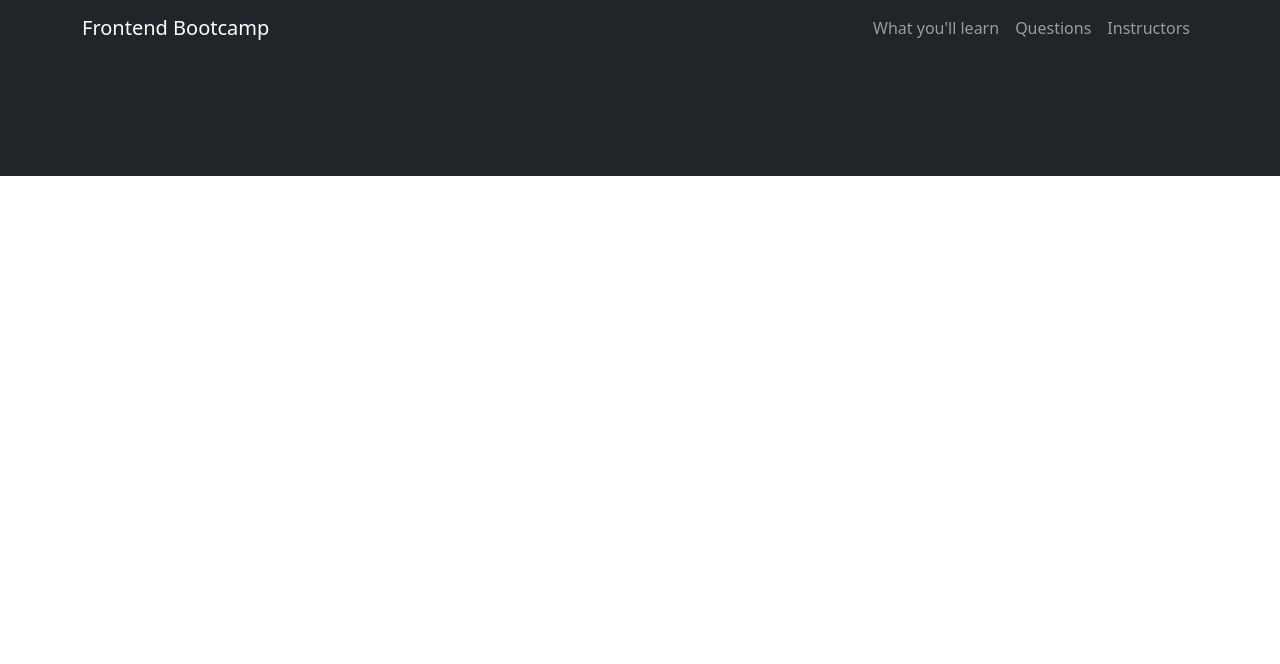
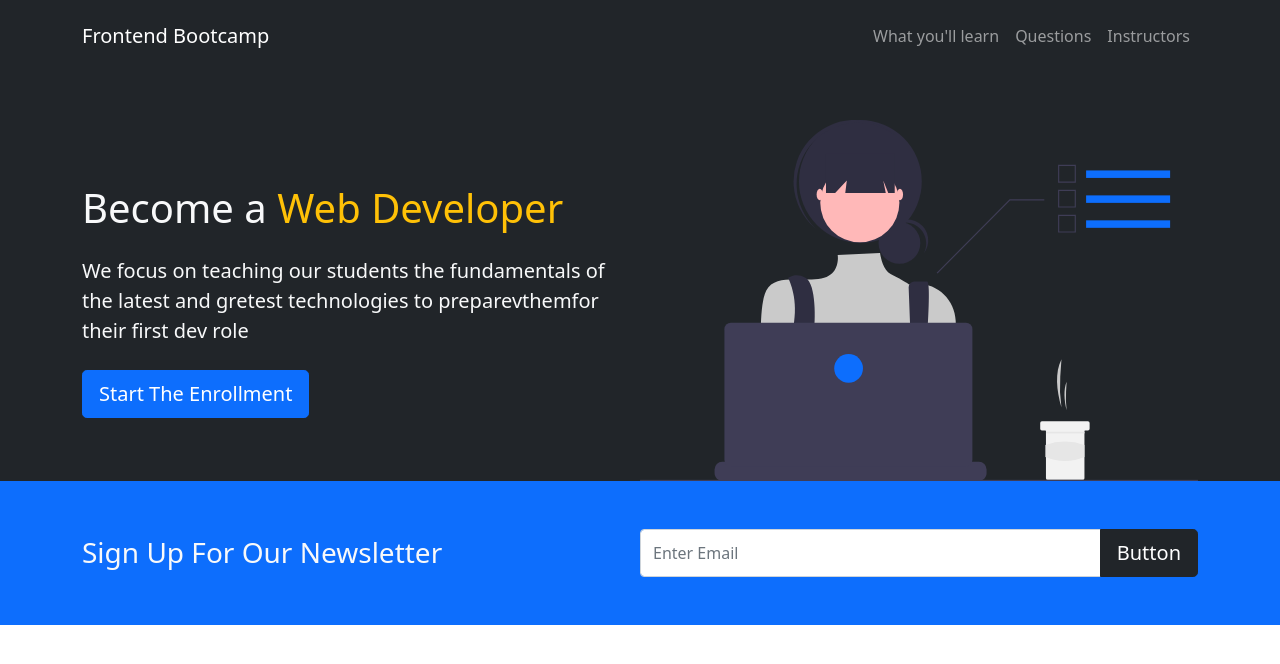
Before and after one commit to PRIYA-REJI/Bootstrap, a plain HTML site: page index.html in a window 1280 px wide. Drawn offline with nearby package versions, Linux system fonts and the light colour scheme.

Commit message:
New project

```diff
--- a/index.html
+++ b/index.html
@@ -12,7 +12,7 @@
 <body>
 
   <!---navbar-->
-<nav class="navbar navbar-expand-lg bg-dark navbar-dark">
+<nav class="navbar navbar-expand-lg bg-dark navbar-dark py-3">
   <div class="container">
 <a href="#" class="navbar-brand">Frontend Bootcamp
 </a>
@@ -26,7 +26,7 @@ data-bs-target="#navmenu
 <span class="navbar-toggler-icon"></span>
 </button>
 
-<div class="collapse navbar-collapse">
+<div class="collapse navbar-collapse"id=navmenu>
 
   <ul class="navbar-nav ms-auto">
     <li class="nav-item">
@@ -46,15 +46,39 @@ data-bs-target="#navmenu
 
 <!---showcase----->
 
-<section class="bg-dark text-light p-5 text-center">
+<section class="bg-dark text-light p-5 p-lg-0 pt-lg-5 text-center text-sm-start">
   <div class="container">
-    <div>
-
-    </div>
-    <img src="" alt="" class="">
-
+   <div class="d-sm-flex align-items-center justify-content-between">
+<div>
+  <h1>Become a <span class="text-warning">Web Developer</span> </h1>
+  <p class="lead my-4">We focus on teaching our students the fundamentals of the latest and gretest technologies to preparevthemfor their first dev role</p>
+  <button class="btn btn-primary btn-lg">
+    Start The Enrollment
+  </button>
+</div>
+<img class="img-fluid w-50 d-none d-sm-block" src="showcase.svg" alt="" class="">
+   </div>
   </div>
 </section>
+
+<!---newsletter---->
+ <section class="bg-primary text-light p-5">
+  <div class="container">
+    <div class="d-md-flex justify-content-between align-items-center">
+      <h3 class="mb-3 mb-md-0">Sign Up For Our Newsletter</h3>
+      <div class="input-group news-input">
+  <input
+  type="text"
+   class="form-control"
+    placeholder="Enter Email"/>
+
+  <button class="btn btn-dark btn-lg"
+  type="button">Button</button>
+</div>
+    </div>
+  </div>
+ </section>
+
   <script src="https://cdn.jsdelivr.net/npm/bootstrap@5.0.2/dist/js/bootstrap.bundle.min.js"
   integrity="sha384-MrcW6ZMFYlzcLA8Nl+NtUVF0sA7MsXsP1UyJoMp4YLEuNSfAP+JcXn/tWtIaxVXM"
   crossorigin="anonymous"></script>
--- a/style.css
+++ b/style.css
@@ -0,0 +1,5 @@
+@media(min-width:768px){
+  .news-input{
+    width:50%;
+  }
+}
```
Also changed, not shown: fundamentals.svg (added), react.svg (added), showcase.svg (added).
